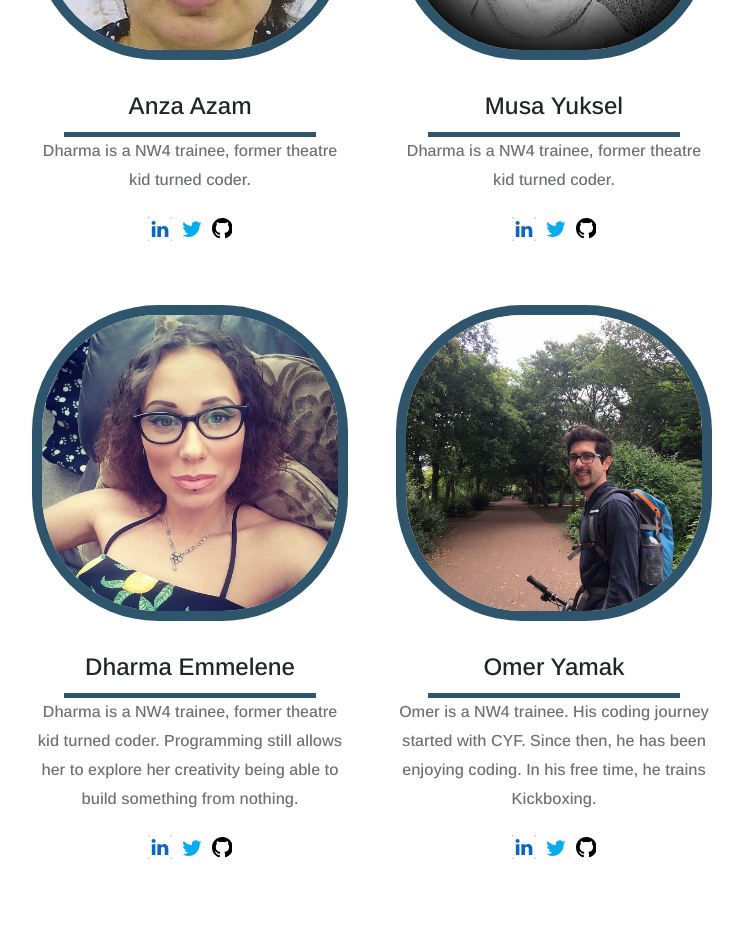
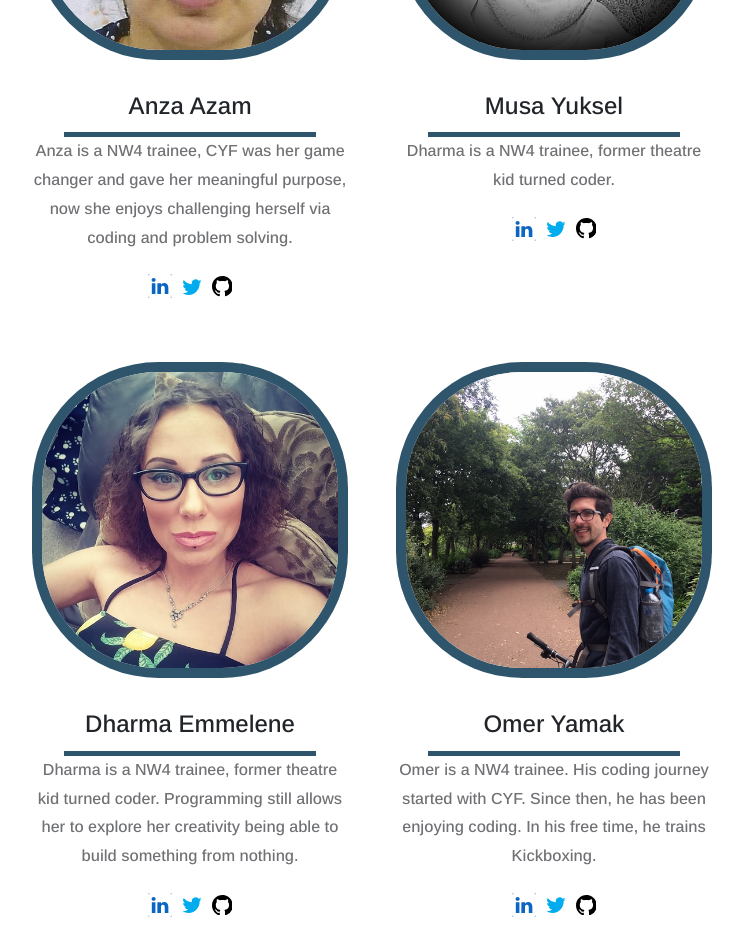
Before and after one commit to omerffaruk/Goal-app-CYF-final-project-1, a React (Create React App) app in the folder client/: page /about in a window 1280 px wide. Shown: the part 840-1774 px from the top of the page, without its empty margins (268-1011 px from the left). Before the commit the page ends 1731 px from the top, so only its background shows below. Built offline with nearby package versions, Linux system fonts and the light colour scheme.

Commit message:
changed intro

```diff
--- a/client/src/pages/About.js
+++ b/client/src/pages/About.js
@@ -41,7 +41,7 @@ const About = () => (
 					<div className="person-info-ctn">
 						<h4>Anza Azam</h4>
 						<div className="person-border-bottom"></div>
-						<p>Dharma is a NW4 trainee, former theatre kid turned coder.</p>
+						<p>Anza is a NW4 trainee, CYF was her game changer and gave her meaningful purpose, now she enjoys challenging herself via coding and problem solving.</p>
 						<div className="person-links-ctn">
 							<div className="linkedin-logo">
 								<a
--- /dev/null
+++ b/client/src/pages/Logout.js
@@ -0,0 +1,5 @@
+const Logout = () => { }
+
+
+
+export default Logout
```
